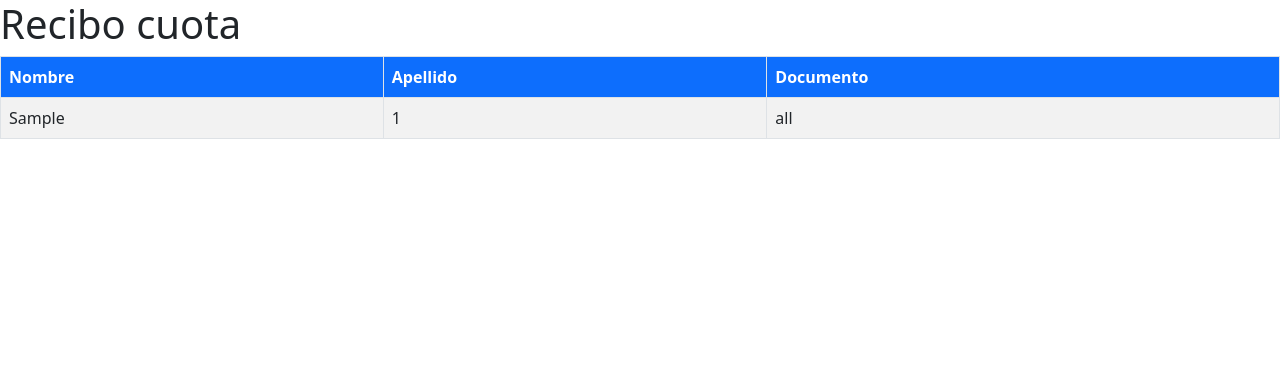
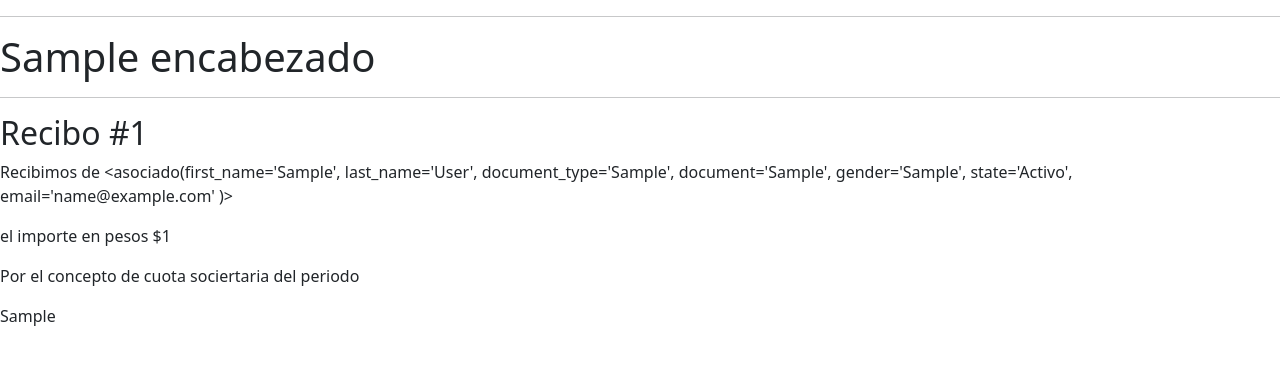
Before and after one commit to joaquingrosso/Proyecto-de-Software, a Flask app: template admin/src/web/templates/pdfs/pdf_recibo_cuota.html in a window 1280 px wide. Shown: the top 365 px of the page. Run offline with Flask 2, Linux system fonts and the light colour scheme; tables that the repository leaves empty hold one stand-in row (values such as "Sample post"); the template is opened without the code that fills it: values that come from a table or form of the project are taken from there, most other values are stand-ins (such as "Sample title", 1, 10 or a date in 2020).

Commit message:
recibo casi terminado

```diff
--- a/admin/src/core/models/config_model.py
+++ b/admin/src/core/models/config_model.py
@@ -41,8 +41,8 @@ class Config(db.Model):
     def get_page_rows():
         return Config.get_configuration().page_size
 
-    def get_self(self, disip_id):
-        return Config.query.filter(self.id == disip_id).first()
+    def get_self(self, id):
+        return Config.query.filter(self.id == id).first()
 
     def update_config_database(self, cant, estado_pagos, info_contacto, texto_encabezado, valor_cuota, recargo_cuota ):
         self.cant = cant
--- a/admin/src/core/models/pago_model.py
+++ b/admin/src/core/models/pago_model.py
@@ -8,7 +8,7 @@ class Pago(db.Model):
     cuota_id = db.Column(db.Integer, db.ForeignKey('cuota.id'),nullable=False)
     monto = db.Column(db.Integer)
     periodo = db.Column(db.String, unique=False, nullable=False)
-
+    #created_at = db.Column(db.DateTime, default=datetime.now())
 
     def __init__(self, cuota_id, monto, periodo):
         self.cuota_id = cuota_id,
--- a/admin/src/web/templates/pdfs/pdf_recibo_cuota.html
+++ b/admin/src/web/templates/pdfs/pdf_recibo_cuota.html
@@ -10,26 +10,16 @@
 </head>
 <body>
     <script src="https://cdn.jsdelivr.net/npm/bootstrap@5.2.2/dist/js/bootstrap.bundle.min.js" integrity="sha384-OERcA2EqjJCMA+/3y+gxIOqMEjwtxJY7qPCqsdltbNJuaOe923+mo//f6V8Qbsw3" crossorigin="anonymous"></script>
+    <hr>
+    <h1> {{ encabezado }} </h1>
 
+    <hr>
 
+    <h2> Recibo #{{ pago.id }} </h1>
 
-    <h1> Recibo cuota </h1>
-
-
-
-    <table class="table table-striped table-bordered">
-        <thead>
-            <tr class="bg-primary text-white">
-                <th>Nombre</th>
-                <th>Apellido</th>
-                <th>Documento</th>
-            </tr>
-        </thead>
-        <tbody id="myTable">
-            <tr>
-                <td> {{ cuota.periodo }}</td>
-                <td> {{ cuota.monto }}</td>
-                <td> {{ cuota.estado }}</td>
-            </tr>
+    <p> Recibimos de {{ asociado }} </p>
+    <p> el importe en pesos ${{ pago.monto }} </p>
+    <p> Por el concepto de cuota sociertaria del periodo </p>
+    <p> {{ pago.periodo }} </p>
 
 </body>
```
Also changed, not shown: admin/src/web/controllers/cuota_controller.py (+9 -6 lines).
